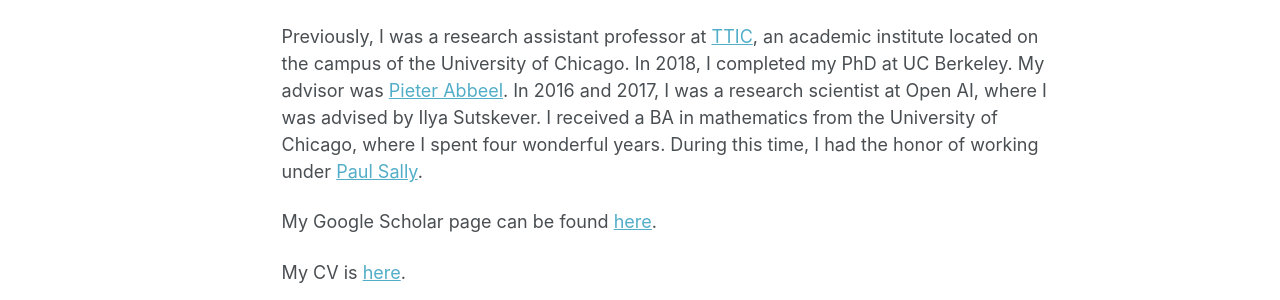
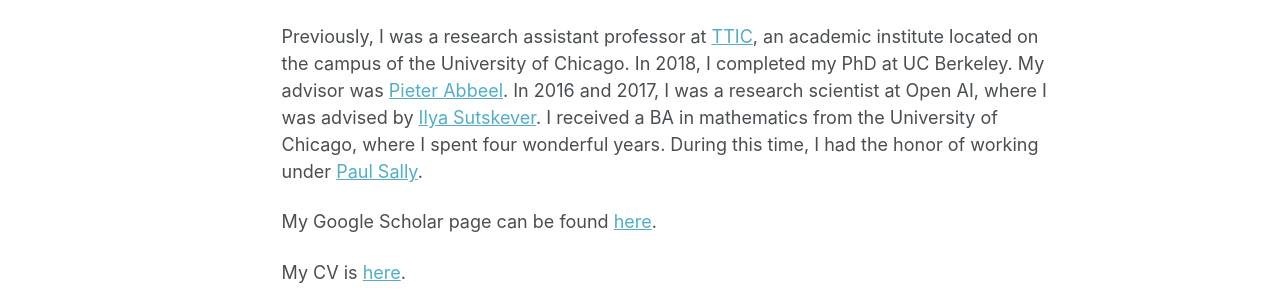
Before and after one commit to bstadie/bstadie.github.io, a Jekyll site: the page built from _pages/about.md, in a window 1280 px wide and 900 px high. Shown: the part 443-743 px from the top of the window. Built offline with Jekyll 4.4.1, drawn with Linux system fonts in a browser that asks for light colours; part of the change alters nothing that is shown.

```diff
--- a/_pages/about.md
+++ b/_pages/about.md
@@ -20,7 +20,7 @@ I am an assistant professor in the [Northwestern University Department of Statis
 
 Previously, I was a research assistant professor at [TTIC](https://www.ttic.edu/), an academic institute located on the campus of the University of Chicago.
 In 2018, I completed my PhD at UC Berkeley. My advisor was [Pieter Abbeel](http://people.eecs.berkeley.edu/~pabbeel/).
-In 2016 and 2017, I was a research scientist at Open AI, where I was advised by Ilya Sutskever.
+In 2016 and 2017, I was a research scientist at Open AI, where I was advised by [Ilya Sutskever](https://en.wikipedia.org/wiki/Ilya_Sutskever).
 I received a BA in mathematics from the University of Chicago, where I spent four wonderful years.
 During this time, I had the honor of working under
 [Paul Sally](https://en.wikipedia.org/wiki/Paul_Sally).
```
